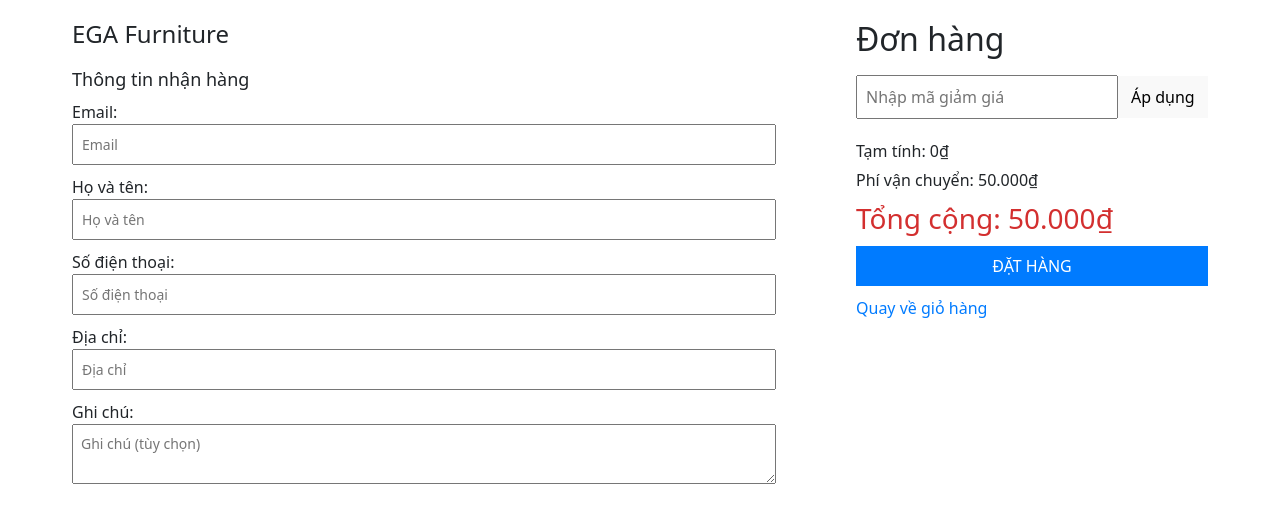
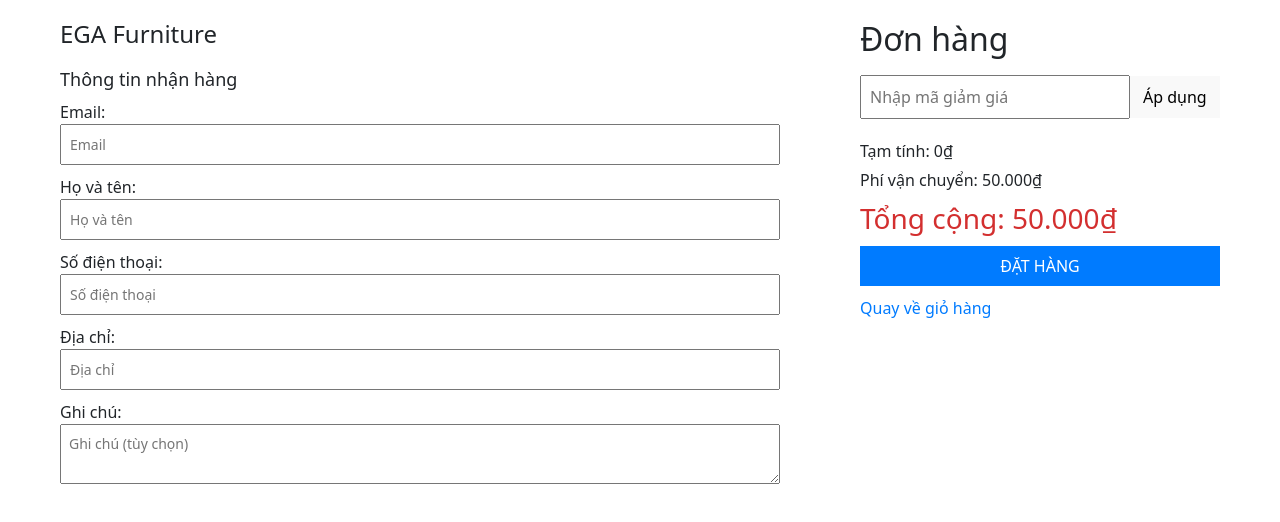
Before and after one commit to thangtheregista/ega, a React (Vite) app in the folder team1/: page /ega/checkout in a window 1280 px wide. Shown: the top 522 px of the page. Built offline with nearby package versions, Linux system fonts and the light colour scheme.

Commit message:
fix layout

```diff
--- a/team1/src/pages/checkout/CheckoutPage.jsx
+++ b/team1/src/pages/checkout/CheckoutPage.jsx
@@ -96,7 +96,7 @@
     }, []);
     return(
         <div>
-            <div className="container">
+            <div className="checkout-container">
                 <div className="checkout-left">
                     <h1>EGA Furniture</h1>
                     <h2>Thông tin nhận hàng</h2>
--- a/team1/src/pages/checkout/checkoutPage.css
+++ b/team1/src/pages/checkout/checkoutPage.css
@@ -1,5 +1,5 @@
 
-.container {
+.checkout-container {
     display: flex;
     max-width: 1200px;
     margin: 0 auto;
```
